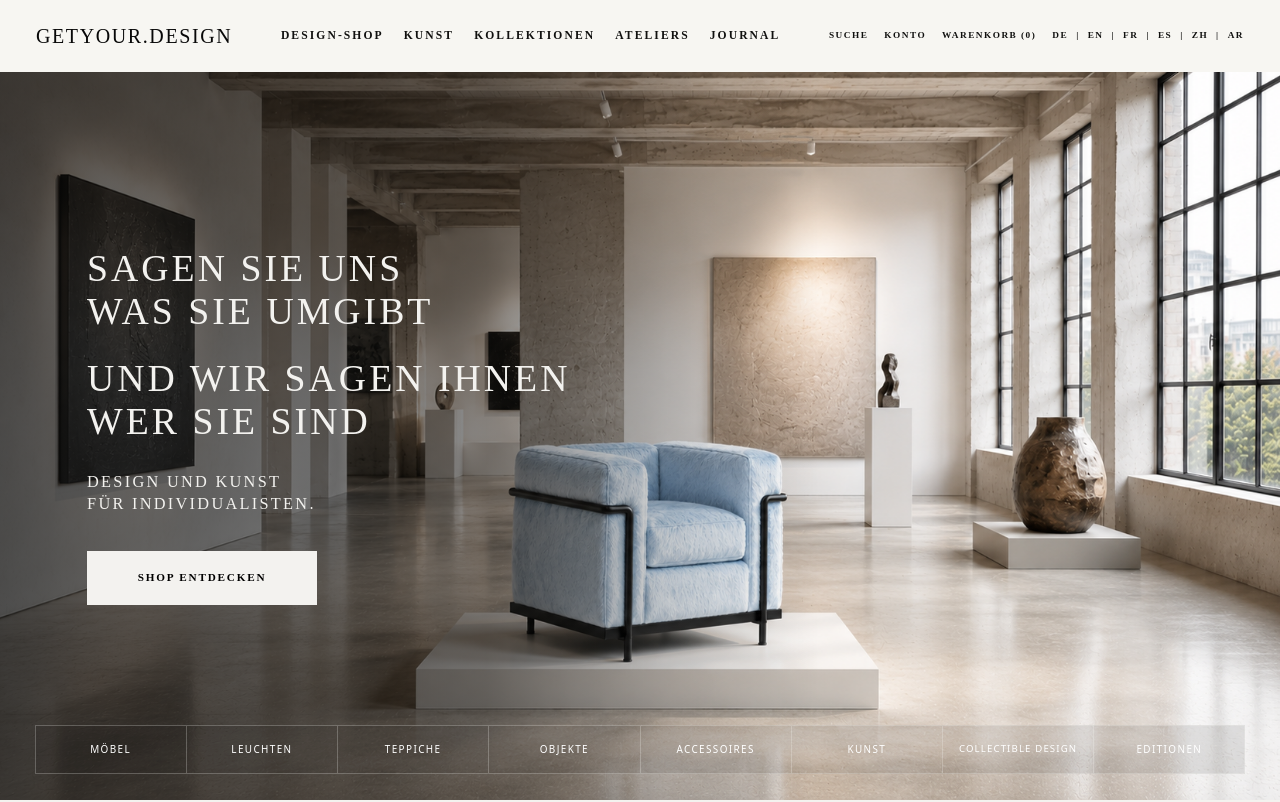
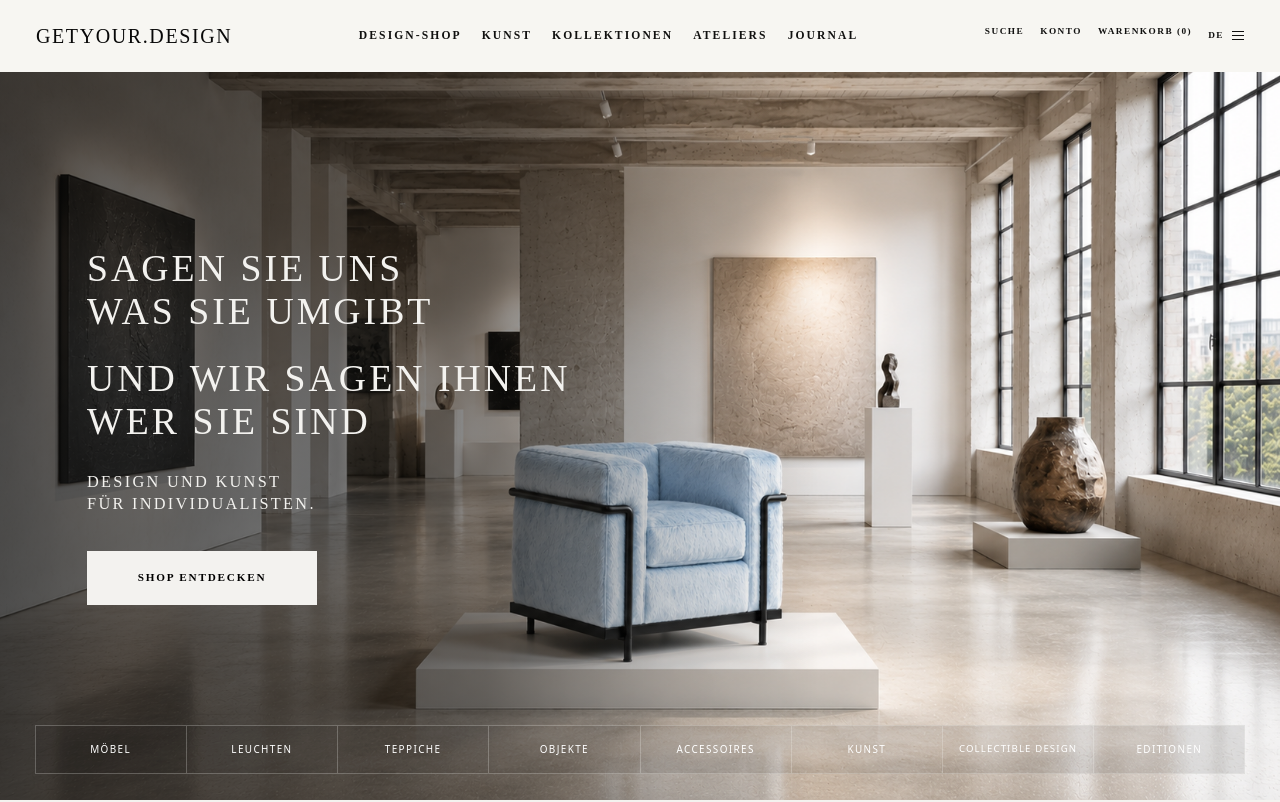
Before and after one commit to getyour-design/getyour-design, a Next.js app: page / in a window 1280 px wide. Shown: the top 802 px of the page. Built offline with nearby package versions, Linux system fonts and the light colour scheme.

Commit message:
Add desktop language dropdown

```diff
--- a/app/components/Navigation.tsx
+++ b/app/components/Navigation.tsx
@@ -2,7 +2,7 @@
 
 import Link from "next/link";
 import { usePathname } from "next/navigation";
-import { useState } from "react";
+import { useEffect, useRef, useState } from "react";
 import { navItems } from "../data";
 import { getDictionary } from "../data/dictionaries";
 import { getLanguageSwitchPath, getLocaleFromPath, locales, localizeHref } from "../lib/i18n";
@@ -12,6 +12,37 @@ export function Navigation() {
   const locale = getLocaleFromPath(pathname);
   const dictionary = getDictionary(locale);
   const [mobileMenuOpen, setMobileMenuOpen] = useState(false);
+  const [languageMenuOpen, setLanguageMenuOpen] = useState(false);
+  const languageMenuRef = useRef<HTMLDivElement>(null);
+
+  useEffect(() => {
+    setLanguageMenuOpen(false);
+  }, [pathname]);
+
+  useEffect(() => {
+    if (!languageMenuOpen) {
+      return;
+    }
+
+    const closeOnOutsideClick = (event: MouseEvent) => {
+      if (!languageMenuRef.current?.contains(event.target as Node)) {
+        setLanguageMenuOpen(false);
+      }
+    };
+    const closeOnEscape = (event: KeyboardEvent) => {
+      if (event.key === "Escape") {
+        setLanguageMenuOpen(false);
+      }
+    };
+
+    document.addEventListener("mousedown", closeOnOutsideClick);
+    document.addEventListener("keydown", closeOnEscape);
+
+    return () => {
+      document.removeEventListener("mousedown", closeOnOutsideClick);
+      document.removeEventListener("keydown", closeOnEscape);
+    };
+  }, [languageMenuOpen]);
 
   return (
     <header className="sticky top-0 z-50 bg-[#f7f6f2]">
@@ -19,7 +50,7 @@ export function Navigation() {
         <Link className="serif shrink-0 text-[1.05rem] leading-none tracking-[0.1em] text-[#10100f] sm:text-[1.25rem] sm:tracking-[0.12em] 2xl:text-[1.38rem]" href={localizeHref("/", locale)}>
           GETYOUR.DESIGN
         </Link>
-        <div className="hidden max-w-full gap-5 text-[0.725rem] font-semibold uppercase tracking-[0.18em] text-[#10100f] lg:flex lg:order-none lg:border-0 lg:pt-0 2xl:gap-11 2xl:text-[0.785rem] 2xl:tracking-[0.2em]">
+        <div className="hidden max-w-full gap-5 text-[0.725rem] font-semibold uppercase tracking-[0.18em] text-[#10100f] min-[900px]:flex min-[900px]:order-none min-[900px]:border-0 min-[900px]:pt-0 2xl:gap-11 2xl:text-[0.785rem] 2xl:tracking-[0.2em]">
           {navItems.map((item) => {
             const isActive =
               pathname === localizeHref(item.href, locale) ||
@@ -39,25 +70,49 @@ export function Navigation() {
             );
           })}
         </div>
-        <div className="hidden shrink-0 justify-end gap-3 text-[0.58rem] font-semibold uppercase tracking-[0.16em] text-[#10100f] lg:flex md:gap-4 2xl:gap-5 2xl:text-[0.62rem] 2xl:tracking-[0.18em]">
+        <div className="hidden shrink-0 justify-end gap-3 text-[0.58rem] font-semibold uppercase tracking-[0.16em] text-[#10100f] min-[900px]:flex md:gap-4 2xl:gap-5 2xl:text-[0.62rem] 2xl:tracking-[0.18em]">
           <Link className="hidden sm:inline" href={localizeHref("/suche", locale)}>{dictionary.nav.search}</Link>
           <Link className="hidden md:inline" href={localizeHref("/trade", locale)}>{dictionary.nav.account}</Link>
           <Link href={localizeHref("/warenkorb", locale)}>{dictionary.nav.cart}</Link>
-          <div className="hidden gap-x-2 sm:flex">
-            {locales.map((targetLocale, index) => (
-              <span className="contents" key={targetLocale}>
-                {index > 0 ? <span className="text-[#10100f]">|</span> : null}
-                <Link
-                  className={locale === targetLocale ? "text-black" : "text-[#10100f]"}
-                  href={getLanguageSwitchPath(pathname, targetLocale)}
-                >
-                  {targetLocale.toUpperCase()}
-                </Link>
+          <div className="relative hidden sm:block" ref={languageMenuRef}>
+            <button
+              aria-controls="desktop-language-menu"
+              aria-expanded={languageMenuOpen}
+              aria-label="Sprache auswählen"
+              className="flex items-center gap-2 py-1 transition hover:text-black"
+              onClick={() => setLanguageMenuOpen((open) => !open)}
+              type="button"
+            >
+              <span>{locale.toUpperCase()}</span>
+              <span aria-hidden="true" className="grid w-3 gap-[3px]">
+                <span className="block h-px w-3 bg-current" />
+                <span className="block h-px w-3 bg-current" />
+                <span className="block h-px w-3 bg-current" />
               </span>
-            ))}
+            </button>
+            {languageMenuOpen ? (
+              <div
+                className="absolute right-0 top-[calc(100%+18px)] z-[60] min-w-[112px] border border-black/10 bg-[#f7f6f2] py-2 shadow-[0_14px_30px_rgba(16,16,15,0.12)]"
+                id="desktop-language-menu"
+              >
+                {locales.map((targetLocale) => (
+                  <Link
+                    aria-current={locale === targetLocale ? "page" : undefined}
+                    className={`block px-5 py-2.5 text-left transition hover:bg-black/[0.04] hover:text-black ${
+                      locale === targetLocale ? "text-black underline underline-offset-4" : "text-[#667174]"
+                    }`}
+                    href={getLanguageSwitchPath(pathname, targetLocale)}
+                    key={targetLocale}
+                    onClick={() => setLanguageMenuOpen(false)}
+                  >
+                    {targetLocale.toUpperCase()}
+                  </Link>
+                ))}
+              </div>
+            ) : null}
           </div>
         </div>
-        <div className="flex items-center gap-4 text-[0.62rem] font-semibold uppercase tracking-[0.16em] text-[#10100f] lg:hidden">
+        <div className="flex items-center gap-4 text-[0.62rem] font-semibold uppercase tracking-[0.16em] text-[#10100f] min-[900px]:hidden">
           <Link href={localizeHref("/warenkorb", locale)}>Korb (0)</Link>
           <button aria-expanded={mobileMenuOpen} aria-label={mobileMenuOpen ? "Menü schließen" : "Menü öffnen"} className="flex h-8 w-8 items-center justify-center border-l border-black/15 pl-4" onClick={() => setMobileMenuOpen((open) => !open)} type="button">
             <span className="relative block h-3 w-4" aria-hidden="true">
@@ -69,7 +124,7 @@ export function Navigation() {
         </div>
       </nav>
       {mobileMenuOpen ? (
-        <div className="absolute inset-x-0 top-full z-50 border-t hairline bg-[#f7f6f2] px-5 pb-7 pt-5 shadow-[0_16px_30px_rgba(16,16,15,0.12)] lg:hidden">
+        <div className="absolute inset-x-0 top-full z-50 border-t hairline bg-[#f7f6f2] px-5 pb-7 pt-5 shadow-[0_16px_30px_rgba(16,16,15,0.12)] min-[900px]:hidden">
           <div className="grid gap-4 text-[0.7rem] font-semibold uppercase tracking-[0.18em] text-[#10100f]">
             {navItems.map((item) => (
               <Link href={localizeHref(item.href, locale)} key={item.href} onClick={() => setMobileMenuOpen(false)}>
```
